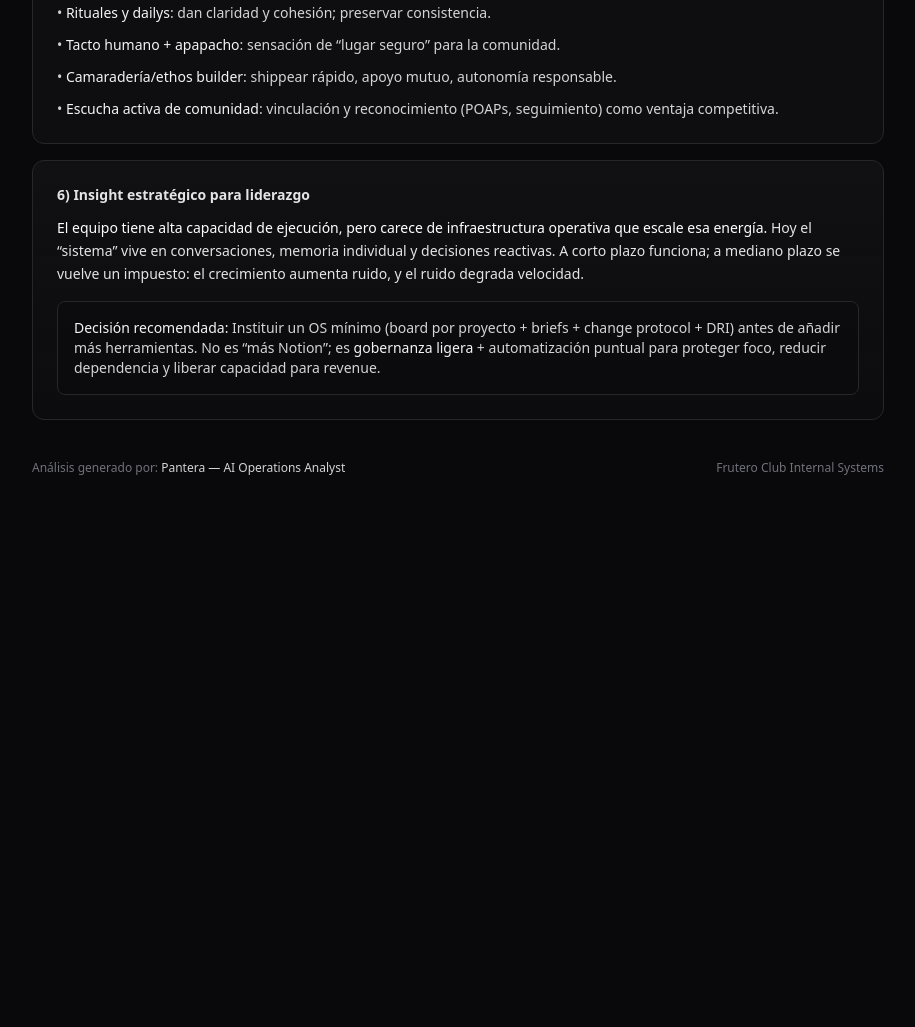
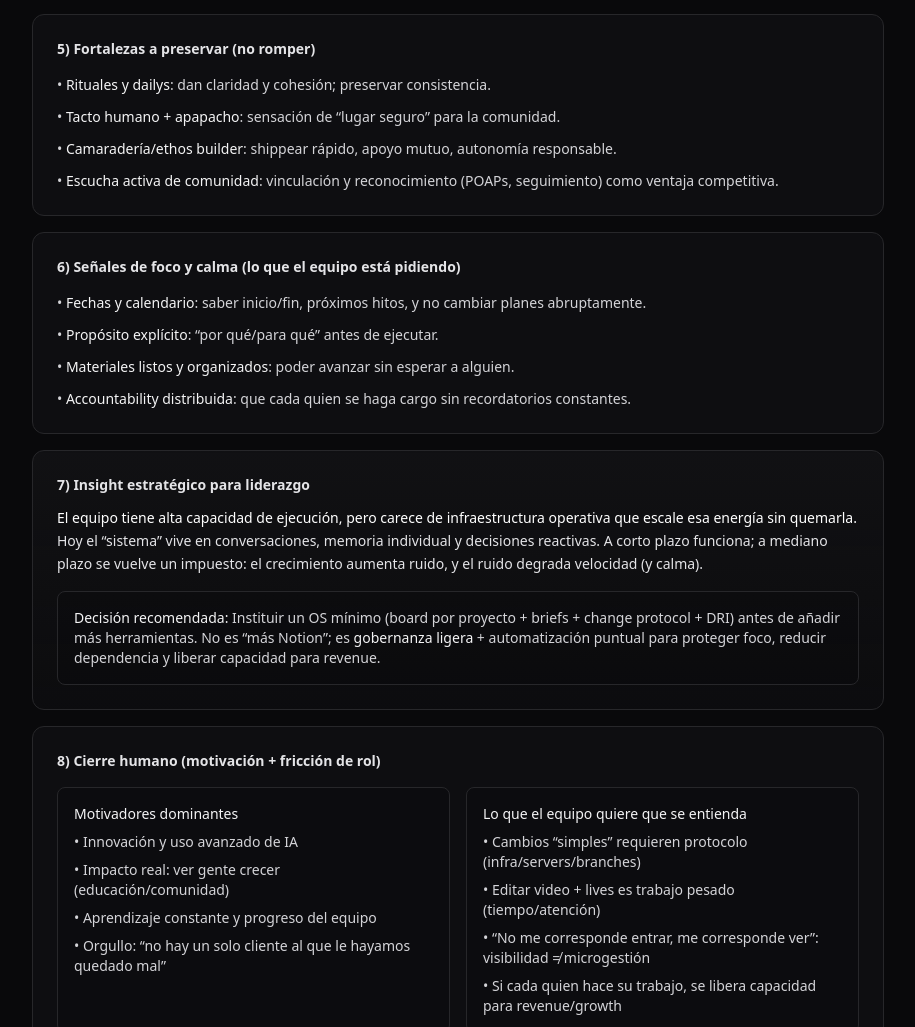
Before and after one commit to fruteroclub/ActionableInsights-Q1-InternalTeam, a plain HTML site: page report.html in a window 1280 px wide. Shown: the part 4201-5228 px from the top of the page, without its empty margins (182-1097 px from the left). Before the commit the page ends 4717 px from the top, so only its background shows below. Drawn offline with nearby package versions, Linux system fonts and the light colour scheme.

Commit message:
chore: incorporate focus/calm signals + human close (section 9)

```diff
--- a/report.html
+++ b/report.html
@@ -133,6 +133,7 @@
             <li>• Automatizar tareas: checklist de cohorts, calificación/revisión básica, POAPs recurrentes.</li>
             <li>• Definir <span class="text-zinc-100 font-medium">métricas de “buen trabajo”</span> por área (2–3 KPIs + 1 señal cualitativa) y revisarlas semanalmente.</li>
             <li>• Instalar el hábito: <span class="text-zinc-100 font-medium">"Board first"</span> (si no está en el board, no existe): fechas inicio/fin + responsable + DoD.</li>
+            <li>• Calendario de próximas actividades (30–60 días) + <span class="text-zinc-100 font-medium">SMART goals</span> por programa (reduce ansiedad por falta de fechas/propósito).</li>
           </ul>
         </div>
         <div class="rounded-xl border border-zinc-800 bg-zinc-900/40 p-6">
@@ -245,18 +246,52 @@
           </ul>
         </section>
 
+        <section class="rounded-xl border border-zinc-800 bg-zinc-900/40 p-6">
+          <h3 class="text-sm font-semibold text-zinc-200">6) Señales de foco y calma (lo que el equipo está pidiendo)</h3>
+          <ul class="mt-4 space-y-3 text-sm text-zinc-300">
+            <li>• <span class="text-zinc-100 font-medium">Fechas y calendario</span>: saber inicio/fin, próximos hitos, y no cambiar planes abruptamente.</li>
+            <li>• <span class="text-zinc-100 font-medium">Propósito explícito</span>: “por qué/para qué” antes de ejecutar.</li>
+            <li>• <span class="text-zinc-100 font-medium">Materiales listos y organizados</span>: poder avanzar sin esperar a alguien.</li>
+            <li>• <span class="text-zinc-100 font-medium">Accountability distribuida</span>: que cada quien se haga cargo sin recordatorios constantes.</li>
+          </ul>
+        </section>
+
         <section class="rounded-xl border border-zinc-800 bg-gradient-to-b from-zinc-900/50 to-zinc-900/20 p-6">
-          <h3 class="text-sm font-semibold text-zinc-200">6) Insight estratégico para liderazgo</h3>
+          <h3 class="text-sm font-semibold text-zinc-200">7) Insight estratégico para liderazgo</h3>
           <p class="mt-3 text-sm leading-relaxed text-zinc-200">
-            <span class="font-medium text-white">El equipo tiene alta capacidad de ejecución, pero carece de infraestructura operativa que escale esa energía.</span>
+            <span class="font-medium text-white">El equipo tiene alta capacidad de ejecución, pero carece de infraestructura operativa que escale esa energía sin quemarla.</span>
             Hoy el “sistema” vive en conversaciones, memoria individual y decisiones reactivas. A corto plazo funciona; a mediano plazo
-            se vuelve un impuesto: el crecimiento aumenta ruido, y el ruido degrada velocidad.
+            se vuelve un impuesto: el crecimiento aumenta ruido, y el ruido degrada velocidad (y calma).
           </p>
           <div class="mt-4 rounded-lg border border-zinc-800 bg-zinc-950/30 p-4">
             <p class="text-sm text-zinc-300">
               <span class="text-zinc-100 font-medium">Decisión recomendada:</span> Instituir un OS mínimo (board por proyecto + briefs + change protocol + DRI) antes de añadir más herramientas.
               No es “más Notion”; es <span class="text-zinc-100 font-medium">gobernanza ligera</span> + automatización puntual para proteger foco, reducir dependencia y liberar capacidad para revenue.
             </p>
+          </div>
+        </section>
+
+        <section class="rounded-xl border border-zinc-800 bg-zinc-900/40 p-6">
+          <h3 class="text-sm font-semibold text-zinc-200">8) Cierre humano (motivación + fricción de rol)</h3>
+          <div class="mt-4 grid grid-cols-1 md:grid-cols-2 gap-4 text-sm">
+            <div class="rounded-lg border border-zinc-800 bg-zinc-950/30 p-4">
+              <p class="text-zinc-100 font-medium">Motivadores dominantes</p>
+              <ul class="mt-2 space-y-2 text-zinc-300">
+                <li>• Innovación y uso avanzado de IA</li>
+                <li>• Impacto real: ver gente crecer (educación/comunidad)</li>
+                <li>• Aprendizaje constante y progreso del equipo</li>
+                <li>• Orgullo: “no hay un solo cliente al que le hayamos quedado mal”</li>
+              </ul>
+            </div>
+            <div class="rounded-lg border border-zinc-800 bg-zinc-950/30 p-4">
+              <p class="text-zinc-100 font-medium">Lo que el equipo quiere que se entienda</p>
+              <ul class="mt-2 space-y-2 text-zinc-300">
+                <li>• Cambios “simples” requieren protocolo (infra/servers/branches)</li>
+                <li>• Editar video + lives es trabajo pesado (tiempo/atención)</li>
+                <li>• “No me corresponde entrar, me corresponde ver”: visibilidad ≠ microgestión</li>
+                <li>• Si cada quien hace su trabajo, se libera capacidad para revenue/growth</li>
+              </ul>
+            </div>
           </div>
         </section>
 
```
